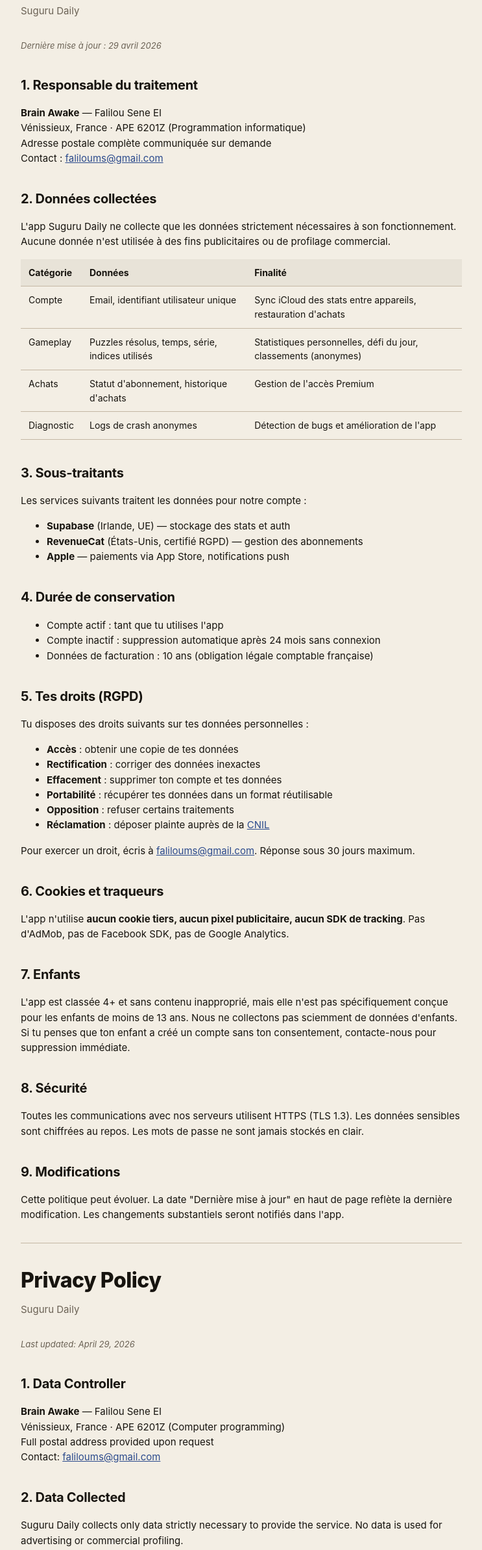
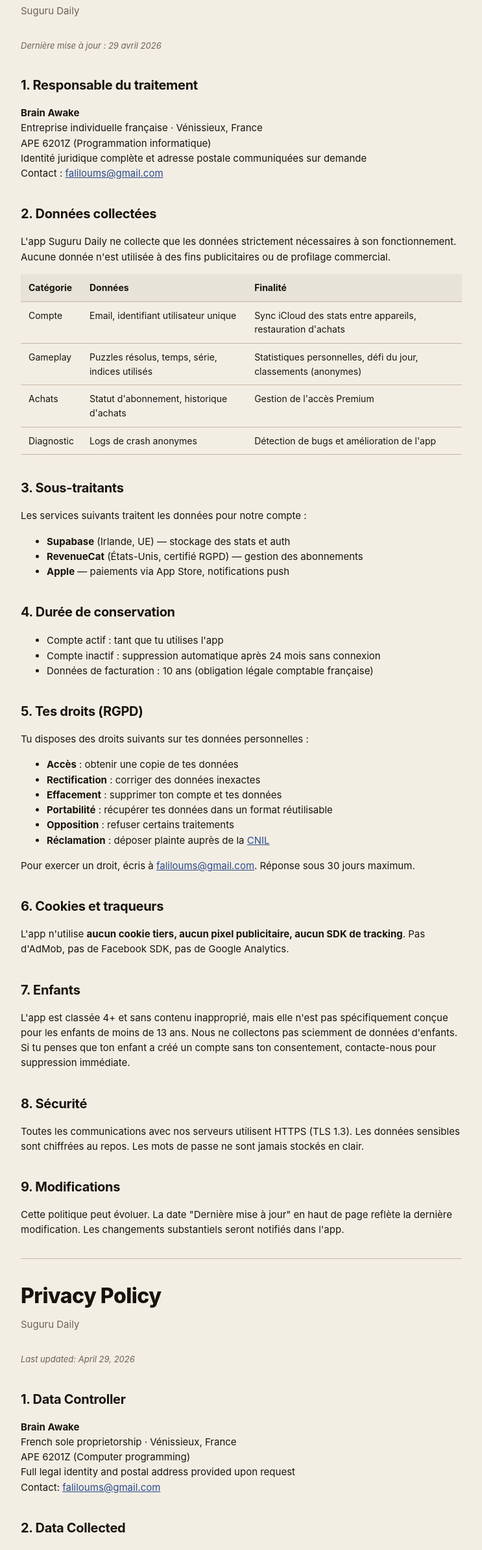
Before and after one commit to Senerise/suguru-pages, a plain HTML site: page privacy.html in a window 1280 px wide. Shown: the part 129-2515 px from the top of the page at 65% size, without its empty margins (268-1011 px from the left). Drawn offline with Linux system fonts and the light colour scheme.

Commit message:
Hide Falilou Sene EI — keep only Brain Awake commercial name

```diff
--- a/privacy.html
+++ b/privacy.html
@@ -97,9 +97,10 @@
 
     <h2>1. Responsable du traitement</h2>
     <p>
-      <strong>Brain Awake</strong> — Falilou Sene EI<br>
-      Vénissieux, France · APE 6201Z (Programmation informatique)<br>
-      Adresse postale complète communiquée sur demande<br>
+      <strong>Brain Awake</strong><br>
+      Entreprise individuelle française · Vénissieux, France<br>
+      APE 6201Z (Programmation informatique)<br>
+      Identité juridique complète et adresse postale communiquées sur demande<br>
       Contact : <a href="mailto:faliloums@gmail.com">faliloums@gmail.com</a>
     </p>
 
@@ -209,9 +210,10 @@
 
     <h2>1. Data Controller</h2>
     <p>
-      <strong>Brain Awake</strong> — Falilou Sene EI<br>
-      Vénissieux, France · APE 6201Z (Computer programming)<br>
-      Full postal address provided upon request<br>
+      <strong>Brain Awake</strong><br>
+      French sole proprietorship · Vénissieux, France<br>
+      APE 6201Z (Computer programming)<br>
+      Full legal identity and postal address provided upon request<br>
       Contact: <a href="mailto:faliloums@gmail.com">faliloums@gmail.com</a>
     </p>
 
@@ -309,8 +311,7 @@
     </p>
 
     <footer>
-      <strong>Brain Awake</strong> — Falilou Sene EI<br>
-      Vénissieux, France · APE 6201Z<br>
+      <strong>Brain Awake</strong> — Vénissieux, France · APE 6201Z<br>
       <a href="mailto:faliloums@gmail.com">faliloums@gmail.com</a> · <a href="support.html">Support</a>
     </footer>
   </main>
```
Also changed, not shown: index.html (+3 -3 lines), support.html (+3 -3 lines).
